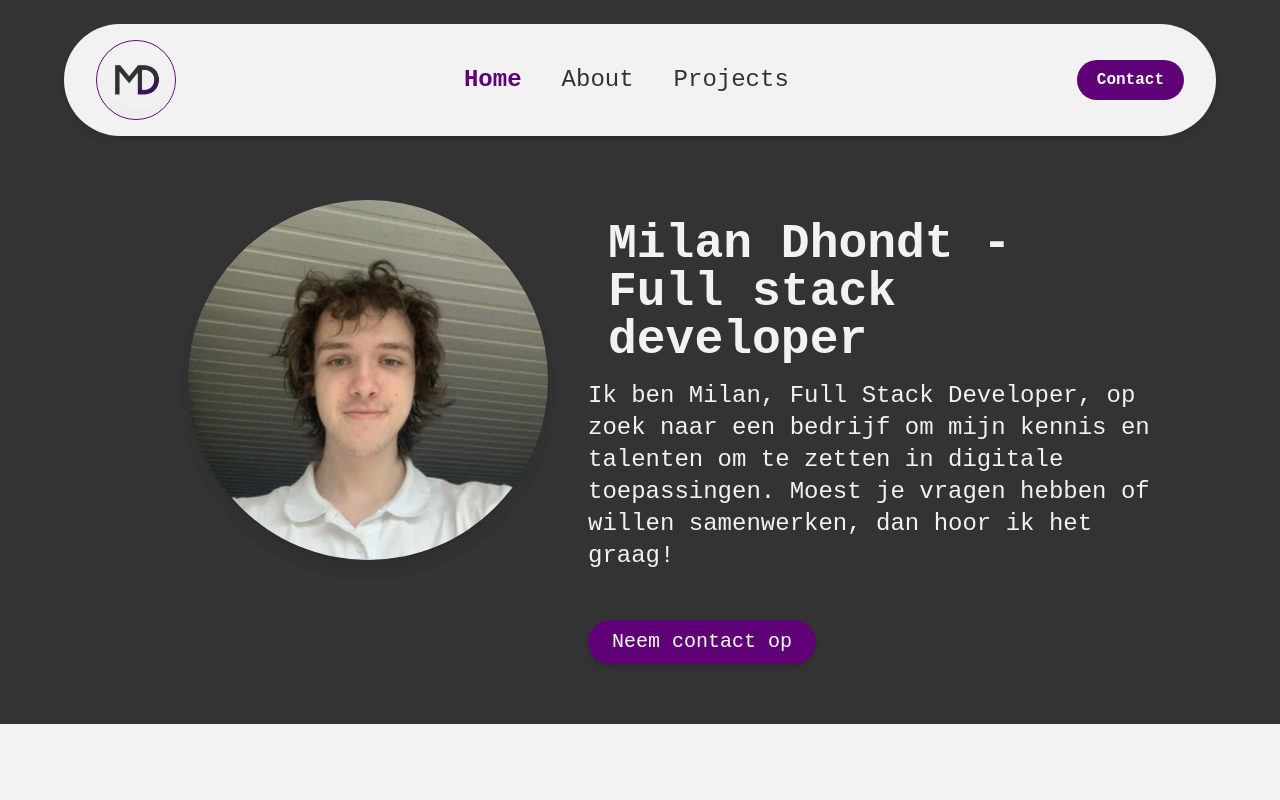
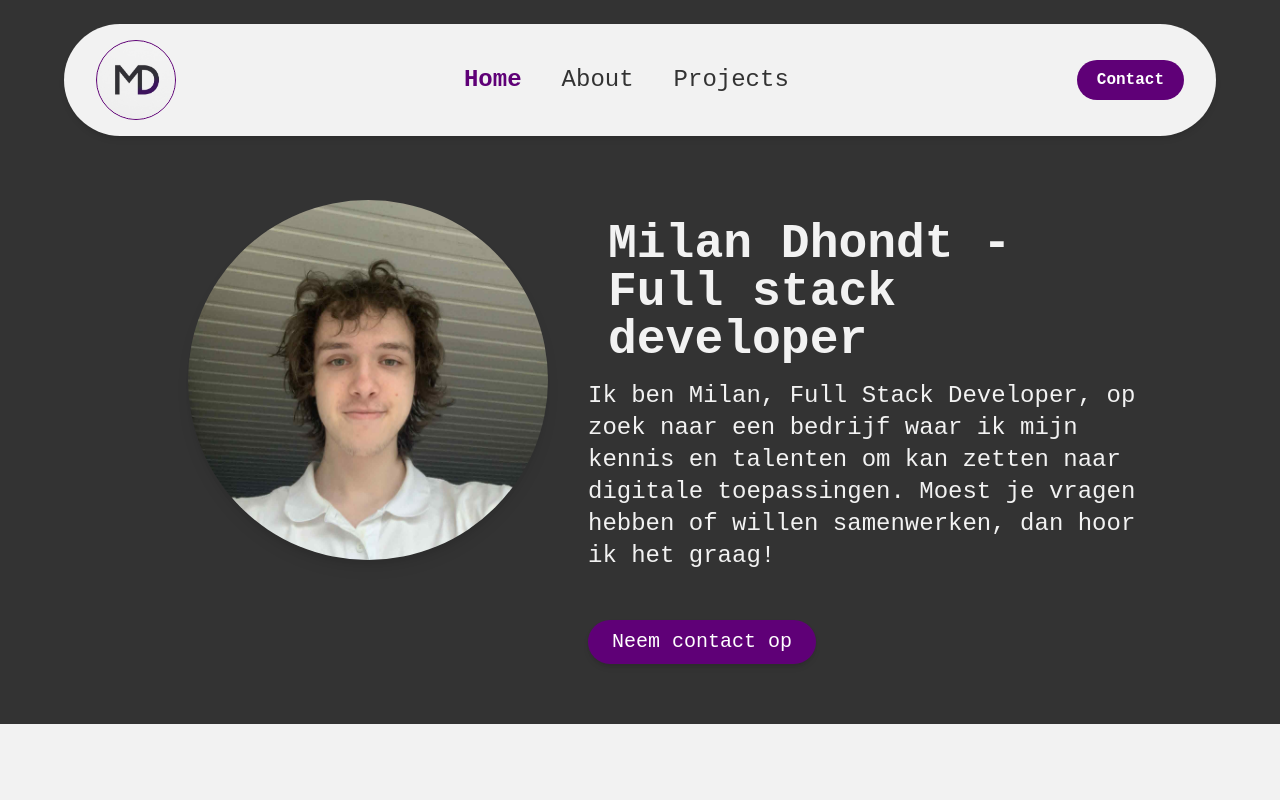
Before and after one commit to milandhondt/Portfolio, a React (Vite) app in the folder Portfolio/: page / in a window 1280 px wide. Shown: the top 800 px of the page. Built offline with nearby package versions, Linux system fonts and the light colour scheme; a web font is replaced by a local one.

Commit message:
rare zinsbouw

```diff
--- a/Portfolio/src/components/HomePage/IntroductionSection.jsx
+++ b/Portfolio/src/components/HomePage/IntroductionSection.jsx
@@ -16,7 +16,7 @@ const IntroductionSection = () => {
         <div className="text-center md:text-left max-w-xl">
           <Title onLeft={false} white={true} pos={"L"} text="Milan Dhondt - Full stack developer" />
           <p className="mt-4 text-lg sm:text-xl md:text-2xl text-[#F2F2F2] mx-0">
-            Ik ben Milan, Full Stack Developer, op zoek naar een bedrijf om mijn kennis en talenten om te zetten in digitale toepassingen.
+            Ik ben Milan, Full Stack Developer, op zoek naar een bedrijf waar ik mijn kennis en talenten om kan zetten naar digitale toepassingen.
             Moest je vragen hebben of willen samenwerken, dan hoor ik het graag!
           </p>
           <div className="mt-6 flex justify-center md:justify-start">
```
